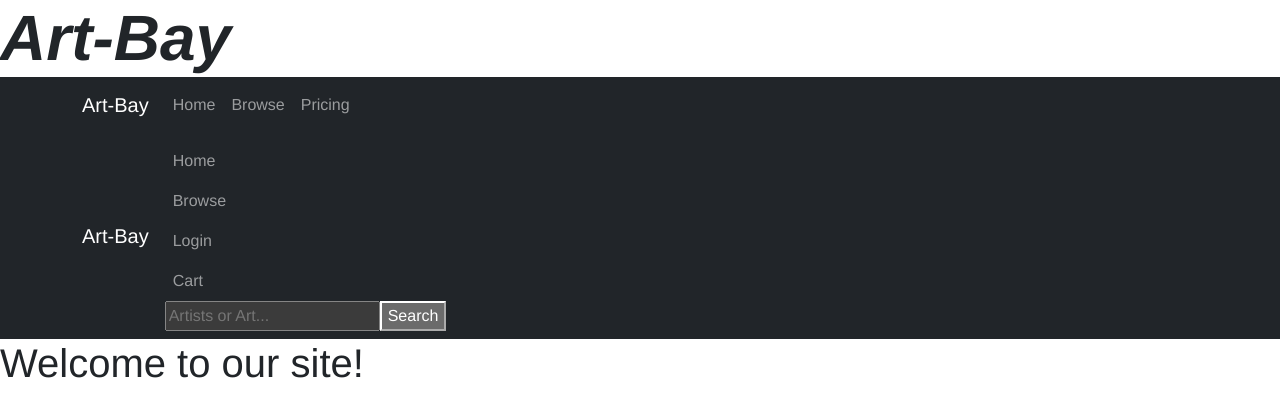
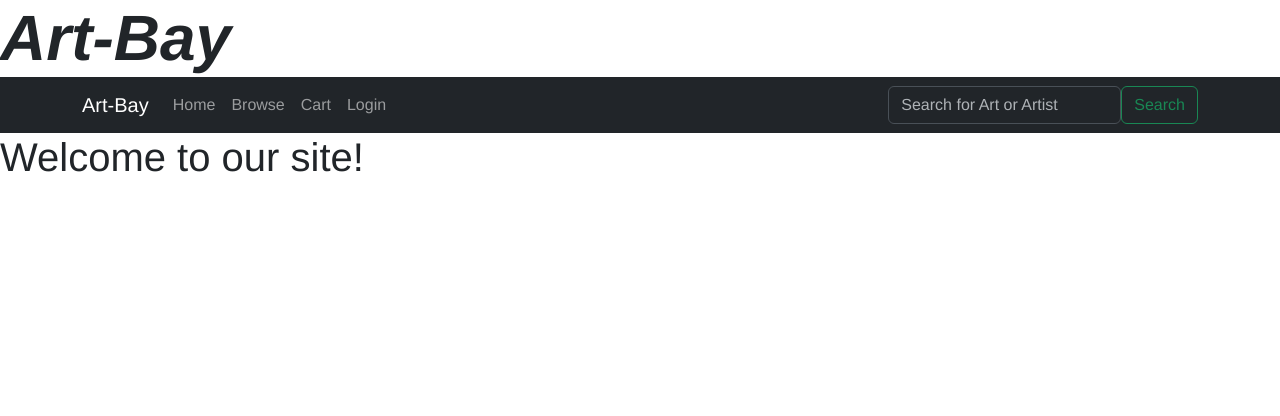
Before and after one commit to ngolebiewski/Art-Bay-v2, a React (Vite) app: page / in a window 1280 px wide. Shown: the top 416 px of the page. Built offline with nearby package versions, Linux system fonts and the light colour scheme; a web font is replaced by a local one.

Commit message:
navigation-bootstrap

```diff
--- a/src/client/Navigation.jsx
+++ b/src/client/Navigation.jsx
@@ -1,66 +1,64 @@
 import React from "react";
 import { Link, useNavigate } from 'react-router-dom';
 import SearchBar from './SearchBar';
-
 import Container from 'react-bootstrap/Container';
 import Nav from 'react-bootstrap/Nav';
 import Navbar from 'react-bootstrap/Navbar';
-
+import NavLink from 'react-bootstrap/NavLink';
+import Form from 'react-bootstrap/Form';
+import FormControl from 'react-bootstrap/FormControl';
+import Button from 'react-bootstrap/Button';
 
 const Navigation = ({ user, setToken, onSearch }) => {
   const navigate = useNavigate();
-  function handleLogout() {
+
+  function handleLogout(event) {
+    event.preventDefault();
     window.localStorage.removeItem("TOKEN");
     window.localStorage.removeItem("USERNAME");
     setToken("");
     navigate("/");
   }
-  return(
+  return (
     <>
-    <Navbar bg="dark" data-bs-theme="dark">
-    <Container>
-      <Navbar.Brand href="/">Art-Bay</Navbar.Brand>
-      <Nav className="me-auto">
-        <Nav.Link href="/">Home</Nav.Link>
-        <Nav.Link href="/artwork">Browse</Nav.Link>
-        <Nav.Link href="#pricing">Pricing</Nav.Link>
-      </Nav>
-    </Container>
-  </Navbar>
-
-      <Navbar bg="dark" data-bs-theme="dark">
+      <Navbar bg="dark" data-bs-theme="dark" expand="lg">
         <Container>
           <Navbar.Brand href="/">Art-Bay</Navbar.Brand>
           <Nav className="me-auto">
+            <Nav.Link href="/">Home</Nav.Link>
+            <Nav.Link href="/artwork">Browse</Nav.Link>
+            <Nav.Link href="/cart">Cart</Nav.Link>
+            {user ? (
+              <>
+                <NavLink onClick={handleLogout} href="/logout">Logout</NavLink>
+                <span className="navbar-text mx-3">Signed in as: <strong>{user.username}</strong></span>
+              </>) : (
+              <>
+                <Nav.Link href="/login">Login</Nav.Link>
+              </>
+            )}
 
-
-          {user ? (
-    <div>
-    <Link className='nav-link' to='/'>Home</Link>
-    <Link className='nav-link' to='/artwork'>Browse </Link>
-    <Link className='nav-link' to='/cart'>Cart</Link>
-    {/* <Link className='nav-link' to='/checkout'>Checkout</Link> */}
-    {/* Maybe Profile or Account page should appear once the user is logged in */}
-    <button onClick={handleLogout}>Logout</button>
-    <SearchBar onSearch={onSearch} />
-</div>) : (
-    <div>
-    <Nav.Link className='nav-link' to='/'>Home</Nav.Link>
-    <Nav.Link className='nav-link' to='/artwork'>Browse </Nav.Link>
-    <Nav.Link className='nav-link' to='/login'>Login</Nav.Link>
-    {/* <Link className='nav-link' to='/register'>Register</Link> */}
-    <Nav.Link className='nav-link' to='/cart'>Cart</Nav.Link>
-    <SearchBar onSearch={onSearch} />
-</div>
-)}
+          </Nav>
+          <Form inline className="d-flex">
+            <FormControl
+              type="text"
+              placeholder="Search for Art or Artist"
+              className="mr-sm-2"
+              onChange={(e) => onSearch(e.target.value)}
+            />
+            <Button variant="outline-success">Search</Button>
+          </Form>
+        </Container>
+      </Navbar>
 
 
 
 
-          </Nav>
-        </Container>
-      </Navbar>
-      </>
+
+
+
+
+    </>
 
 
   );
```
